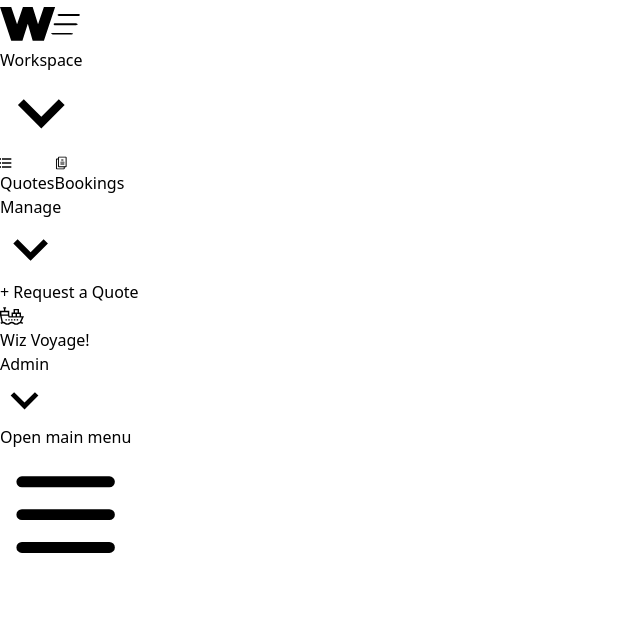
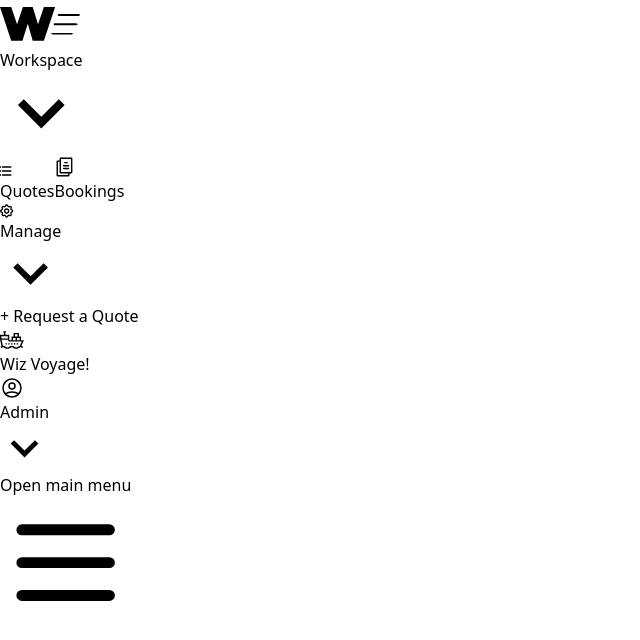
Before and after one commit to Gowtham-Pasupuleti/wiz_oft, a Next.js app: page / in a window 1280 px wide. Shown: the top 640 px of the page, without its empty margins (0-640 px from the left). Built offline with nearby package versions, Linux system fonts and the light colour scheme.

Commit message:
navbar without proper heights

```diff
--- a/Components/DropDownFinal.tsx
+++ b/Components/DropDownFinal.tsx
@@ -3,6 +3,7 @@ import DropDown from "./DropDown";
 import SubDropDownItems from "./SubDropDownItems";
 import { useState, useRef } from "react";
 import useOutsideClick from "./HandleClickOutSide";
+import SettingsIcon from "../Icons/settingsIcon";
 
 function DropDownFinal() {
   const ref = useRef();
@@ -21,12 +22,13 @@ function DropDownFinal() {
         <Menu>
           <div className="  bg-white  rounded-sm w-full ">
             <Menu.Button
-              className={`outline-none focus:outline-none
+              className={` text-sm font-normal outline-none focus:outline-none
            h-12  rounded-sm
-            px-2 py-1 w-full flex bg-[#5c20cf] text-white justify-center font-sm  items-center pl-1
+            px-2 py-1 w-full flex bg-[#5c20cf] text-white justify-center font-sm  items-center pl-1 hover:bg-[#5317C3]
             `}
               onClick={() => setClicked(!clicked)}
             >
+              <SettingsIcon />
               Manage
               <span className="ml-1">
                 <svg
--- a/Components/UserDropdown.tsx
+++ b/Components/UserDropdown.tsx
@@ -3,6 +3,7 @@ import SubDropDownItems from "./SubDropDownItems";
 import { Menu } from "@headlessui/react";
 import { useState, useRef, useContext } from "react";
 import useOutsideClick from "./HandleClickOutSide";
+import UserIcon from "../Icons/userIcon";
 // import { UserContext } from "./Navbar";
 
 function UserDropdown() {
@@ -21,10 +22,11 @@ function UserDropdown() {
             <Menu.Button
               className={`outline-none focus:outline-none
            h-12  rounded-sm
-            px-2 py-1 w-full flex text-white justify-center font-semibold  items-center pl-1
+            px-2 py-1 w-full flex text-white justify-center font-semibold text-sm  items-center pl-1 hover:bg-[#5317C3]
             `}
               onClick={() => setClicked(!clicked)}
             >
+              <UserIcon />
               Admin
               <span className="ml-1">
                 <svg
--- a/Components/WorkSpaceDropDown.tsx
+++ b/Components/WorkSpaceDropDown.tsx
@@ -17,10 +17,10 @@ function WorkSpaceDropDown() {
         <Menu>
           <div className="  bg-[#5C20CF]  rounded-sm w-full ">
             <Menu.Button
-              className={`outline-none focus:outline-none
+              className={`text-sm font-normal outline-none focus:outline-none
            h-12  rounded-sm
-            px-2 py-1 w-full flex text-white justify-center font-semibold  items-center pl-1
-            `}
+            px-2 py-1 w-full flex text-white justify-center   items-center pl-1
+           hover:bg-[#5317C3] `}
               onClick={() => setClicked(!clicked)}
             >
               Workspace
--- a/Icons/bookingsIcon.tsx
+++ b/Icons/bookingsIcon.tsx
@@ -1,7 +1,7 @@
 const BookingsIcon=()=>{
     return(
         <div>
-            <svg viewBox="0 0 650 512" stroke="currentColor" strokeWidth={2} focusable="false" height="1em" width="1em" className="pr-1 "><g><path d="M439.301 0h-283.34c-17.131 0-31.068 13.937-31.068 31.068V397.67c0 17.131 13.937 31.068 31.068 31.068h283.34c17.131 0 31.068-13.937 31.068-31.068V31.068C470.369 13.937 456.432 0 439.301 0zm-6.214 391.456H162.175V37.282h270.913v354.174z" fill="currentColor"></path><path d="M329.942 118.68H265.32c-10.296 0-18.641 8.345-18.641 18.641 0 10.296 8.345 18.641 18.641 18.641h64.628c10.296 0 18.635-8.345 18.635-18.641 0-10.297-8.345-18.641-18.641-18.641zM368.466 201.942H233.01c-10.296 0-18.641 8.345-18.641 18.641s8.345 18.641 18.641 18.641h135.456c10.296 0 18.641-8.345 18.641-18.641s-8.345-18.641-18.641-18.641zM368.466 278.99H233.01c-10.296 0-18.641 8.345-18.641 18.641 0 10.296 8.345 18.641 18.641 18.641h135.456c10.296 0 18.641-8.345 18.641-18.641 0-10.296-8.345-18.641-18.641-18.641z" fill="currentColor"></path><path d="M356.039 410.097v64.621H78.913V114.33h64.621V77.049H72.699c-17.131 0-31.068 13.937-31.068 31.068v372.815c0 17.131 13.937 31.068 31.068 31.068h289.553c17.131 0 31.068-13.937 31.068-31.068v-70.835h-37.281z" fill="currentColor"></path></g></svg>
+            <svg viewBox="0 0 650 512" stroke="currentColor" strokeWidth={2} focusable="false" height="1.5em" width="1.5em" className="pr-1 "><g><path d="M439.301 0h-283.34c-17.131 0-31.068 13.937-31.068 31.068V397.67c0 17.131 13.937 31.068 31.068 31.068h283.34c17.131 0 31.068-13.937 31.068-31.068V31.068C470.369 13.937 456.432 0 439.301 0zm-6.214 391.456H162.175V37.282h270.913v354.174z" fill="currentColor"></path><path d="M329.942 118.68H265.32c-10.296 0-18.641 8.345-18.641 18.641 0 10.296 8.345 18.641 18.641 18.641h64.628c10.296 0 18.635-8.345 18.635-18.641 0-10.297-8.345-18.641-18.641-18.641zM368.466 201.942H233.01c-10.296 0-18.641 8.345-18.641 18.641s8.345 18.641 18.641 18.641h135.456c10.296 0 18.641-8.345 18.641-18.641s-8.345-18.641-18.641-18.641zM368.466 278.99H233.01c-10.296 0-18.641 8.345-18.641 18.641 0 10.296 8.345 18.641 18.641 18.641h135.456c10.296 0 18.641-8.345 18.641-18.641 0-10.296-8.345-18.641-18.641-18.641z" fill="currentColor"></path><path d="M356.039 410.097v64.621H78.913V114.33h64.621V77.049H72.699c-17.131 0-31.068 13.937-31.068 31.068v372.815c0 17.131 13.937 31.068 31.068 31.068h289.553c17.131 0 31.068-13.937 31.068-31.068v-70.835h-37.281z" fill="currentColor"></path></g></svg>
         </div>
     )
 }
--- a/Icons/settingsIcon.tsx
+++ b/Icons/settingsIcon.tsx
@@ -1,6 +1,6 @@
 const SettingsIcon=()=>{
     return(
-        <div>
+        <div className="pr-1">
             <svg xmlns="http://www.w3.org/2000/svg" height="1em" width="1em" fill="none" viewBox="2 0 24 24" stroke="currentColor" stroke-width="2">
  <path stroke-linecap="round" stroke-linejoin="round" d="M10.325 4.317c.426-1.756 2.924-1.756 3.35 0a1.724 1.724 0 002.573 1.066c1.543-.94 3.31.826 2.37 2.37a1.724 1.724 0 001.065 2.572c1.756.426 1.756 2.924 0 3.35a1.724 1.724 0 00-1.066 2.573c.94 1.543-.826 3.31-2.37 2.37a1.724 1.724 0 00-2.572 1.065c-.426 1.756-2.924 1.756-3.35 0a1.724 1.724 0 00-2.573-1.066c-1.543.94-3.31-.826-2.37-2.37a1.724 1.724 0 00-1.065-2.572c-1.756-.426-1.756-2.924 0-3.35a1.724 1.724 0 001.066-2.573c-.94-1.543.826-3.31 2.37-2.37.996.608 2.296.07 2.572-1.065z" />
   <path stroke-linecap="round" stroke-linejoin="round" d="M15 12a3 3 0 11-6 0 3 3 0 016 0z" />
```
Also changed, not shown: 1 other file (tests, documents, lock files or other folders).
